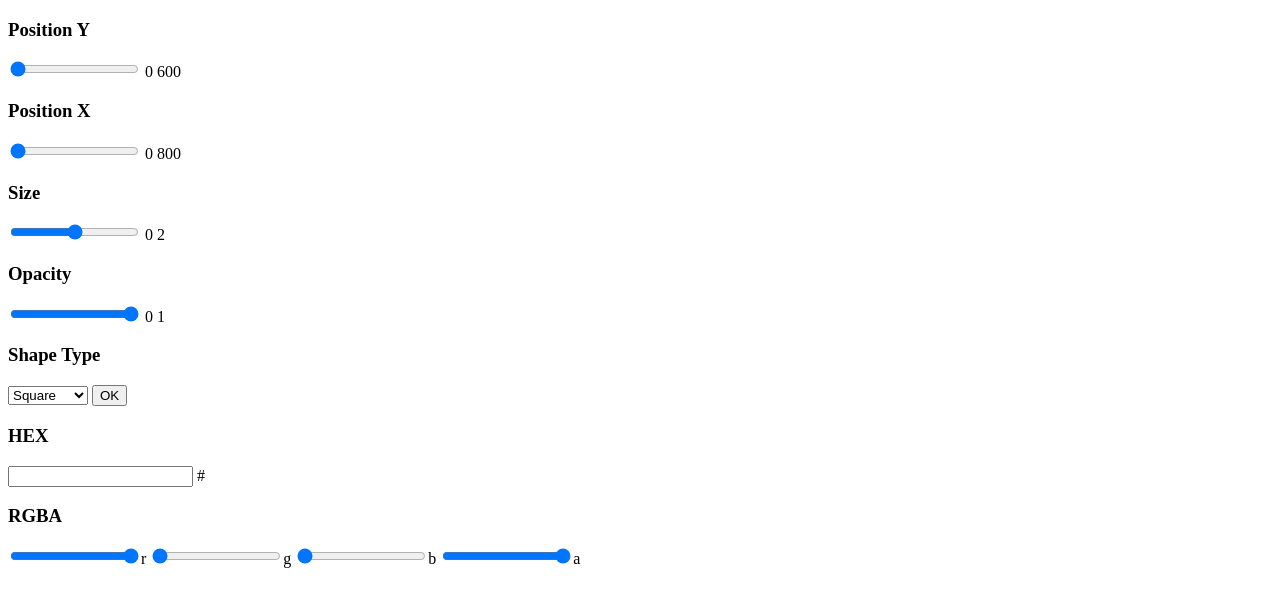
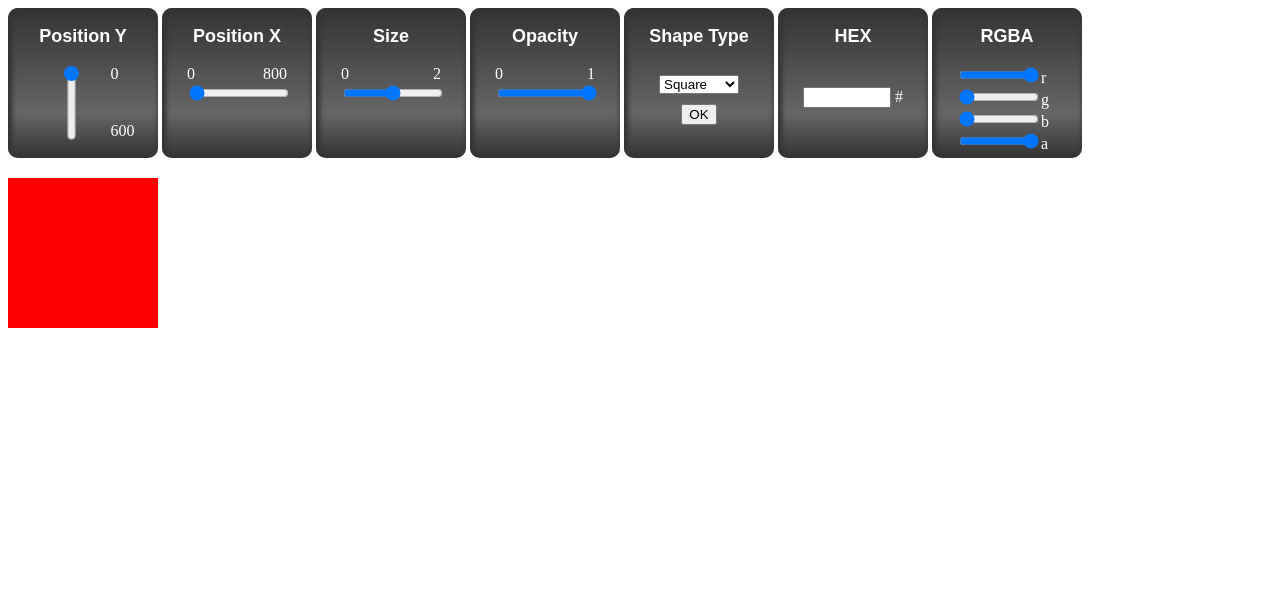
Before and after one commit to danielgoran/block-manipulation, a plain HTML site: page index.html in a window 1280 px wide. Drawn offline with Linux system fonts and the light colour scheme.

Commit message:
style added for the block manipulation

```diff
--- a/index.html
+++ b/index.html
@@ -10,7 +10,7 @@
 		<div class="block">
 			<h3 class="block-heading">Position Y</h3>
 			<div class="wrapper">
-				<div class="input-wrapper">
+				<div class="input-wrapper vertical">
 					<input type="range" id="pos-y" min="0" max="600" value="0">
 					<label for="pos-y">
 						<span>0</span>
@@ -22,42 +22,43 @@
 		<div class="block">
 			<h3 class="block-heading">Position X</h3>
 			<div class="wrapper">
-				<div class="input-wrapper">
-					<input type="range" id="pos-x" min="0" max="800" value="0">
+				<div class="input-wrapper horizontal">
 					<label for="pos-x">
 						<span>0</span>
 						<span>800</span>
 					</label>
+					<input type="range" id="pos-x" min="0" max="800" value="0">
+
 				</div>
 			</div>
 		</div>
 		<div class="block">
 			<h3 class="block-heading">Size</h3>
 			<div class="wrapper">
-				<div class="input-wrapper">
-					<input type="range" id="size" min="0" max="2" step="0.1">
+				<div class="input-wrapper horizontal">
 					<label for="size">
 						<span>0</span>
 						<span>2</span>
 					</label>
+					<input type="range" id="size" min="0" max="2" step="0.1">
 				</div>
 			</div>
 		</div>
 		<div class="block">
 			<h3 class="block-heading">Opacity</h3>
 			<div class="wrapper">
-				<div class="input-wrapper">
-					<input type="range" id="opacity" min="0" max="1" step="0.01" value="1">
+				<div class="input-wrapper horizontal">
 					<label for="opacity">
 						<span>0</span>
 						<span>1</span>
 					</label>
+					<input type="range" id="opacity" min="0" max="1" step="0.01" value="1">
 				</div>
 			</div>
 		</div>
 		<div class="block">
 			<h3 class="block-heading">Shape Type</h3>
-			<div class="wrapper">
+			<div class="wrapper center">
 				<select id="shape-select">
 					<option value="1">Square</option>
 					<option value="2">Circle</option>
@@ -69,7 +70,7 @@
 		<div class="block">
 			<h3 class="block-heading">HEX</h3>
 			<div class="wrapper">
-				<div class="input-wrapper">
+				<div class="input-wrapper hex-container">
 					<input type="text" id="hex">
 					<label for="text">#</label>
 				</div>
@@ -77,7 +78,7 @@
 		</div>
 		<div class="block">
 			<h3 class="block-heading">RGBA</h3>
-			<div class="wrapper">
+			<div class="wrapper rgba-container">
 				<input type="range" min="0" max="255" id="rgba-r" value="255"><label for="rgba-r">r</label>
 				<input type="range" min="0" max="255" id="rgba-g" value="0"><label for="rgba-g">g</label>
 				<input type="range" min="0" max="255" id="rgba-b" value="0"><label for="rgba-b">b</label>
@@ -85,7 +86,9 @@
 			</div>
 		</div>
 	</div>
-	<div class="container"></div>
+	<div class="container">
+		<div id="block"></div>
+	</div>
 
 
 	<script src="script.js"></script>
--- a/style.css
+++ b/style.css
@@ -0,0 +1,92 @@
+.block{
+	width: 150px;
+	height: 150px;
+	background: linear-gradient(to top, #333 0%, #666 30%, #333 100%);
+	box-shadow: inset 2px 2px 5px 2px #333;
+	border-radius: 10px;
+	display: inline-block;
+	vertical-align: top;
+	color: #fff;
+}
+
+h3{
+	font-family: Arial;
+	font-size: 18px;
+	text-align: center;
+}
+
+.vertical{
+	width: 75px;
+	height: 75px;
+	display: flex;
+	align-items: center;
+	justify-content: center;
+	margin: 0 auto;
+}
+
+.vertical input{
+	transform: rotate(90deg);
+	width: 75px;
+}
+
+.vertical label{
+	display: flex;
+	flex-direction: column;
+	justify-content: space-between;
+	height: 75px;
+}
+
+.horizontal{
+	width: 100px;
+	margin: 0 auto;
+}
+
+.horizontal input{
+	width: 100px;
+}
+
+.horizontal label{
+	width: 100px;
+	display: flex;
+	justify-content: space-between;
+}
+
+.center{
+	height: 70px;
+	display: flex;
+	justify-content: center;
+	align-items: center;
+	flex-direction: column;
+}
+
+#ok-shape{
+	margin-top: 10px;
+}
+
+.hex-container{
+	width: 100px;
+	margin: 40px auto 0;
+}
+
+#hex{
+	width: 80px;
+}
+
+.rgba-container{
+	width: 100px;
+	margin: 0 auto;
+}
+
+.rgba-container input{
+	width: 80px;
+}
+
+.container{
+	margin-top: 20px;
+}
+
+#block{
+	width: 150px;
+	height: 150px;
+	background-color: #ff0000;
+}
```
